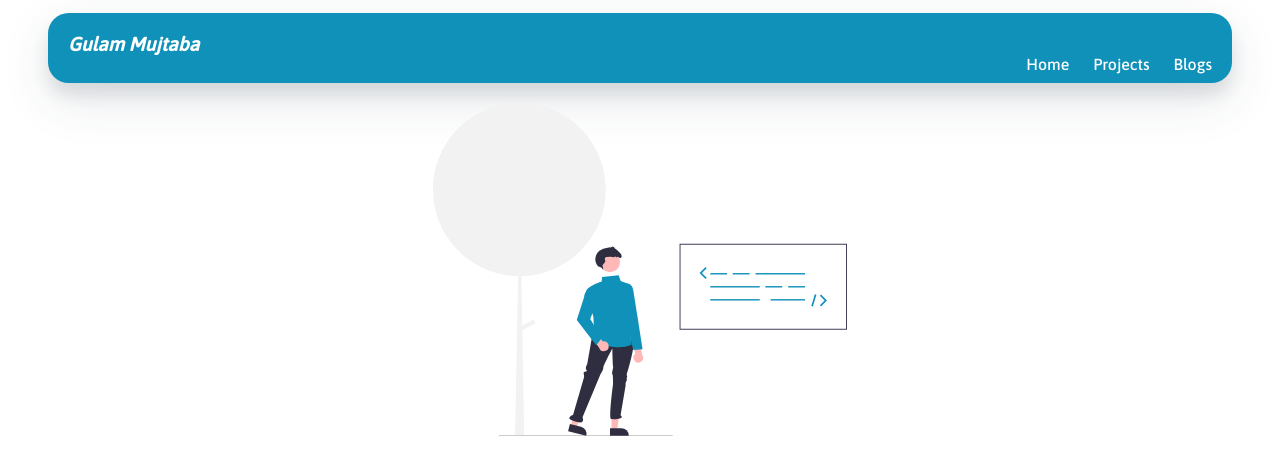
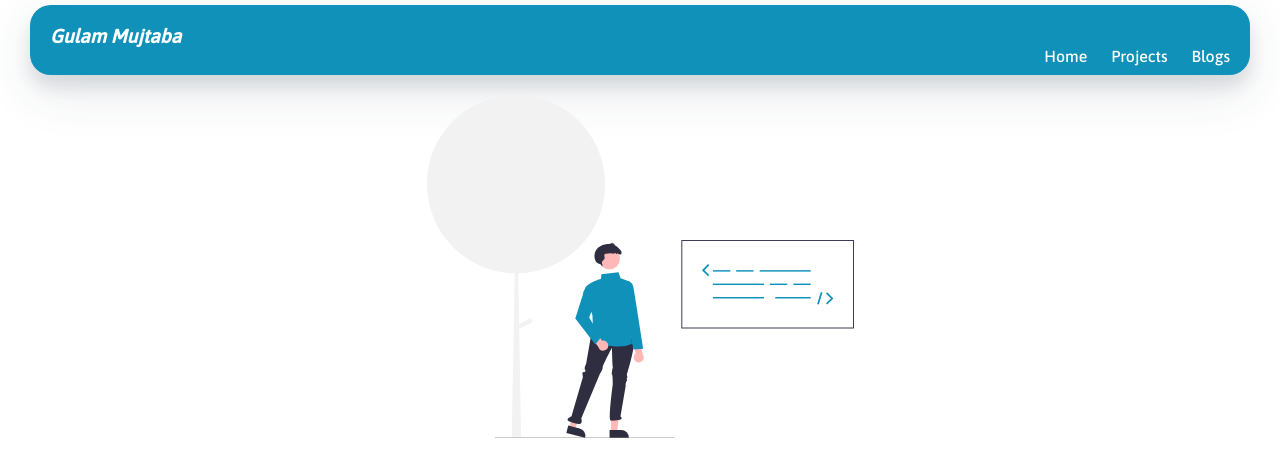
Before and after one commit to gulam-mujtaba/neog-camp-mark-3, a plain HTML site: page index.html in a window 1280 px wide. Shown: the top 465 px of the page. Drawn offline with Linux system fonts and the light colour scheme; files whose address does not match are found by name.

Commit message:
Update style.css

```diff
--- a/Home/style.css
+++ b/Home/style.css
@@ -2,9 +2,9 @@
 
 body {
   font-family: "Asap", sans-serif;
-
-  padding: 5px 40px 0 40px;
-  min-width: 375px;
+  margin: 0;
+  padding: 5px 30px 0 30px;
+  min-width: 425px;
 }
 
 :root {
```
